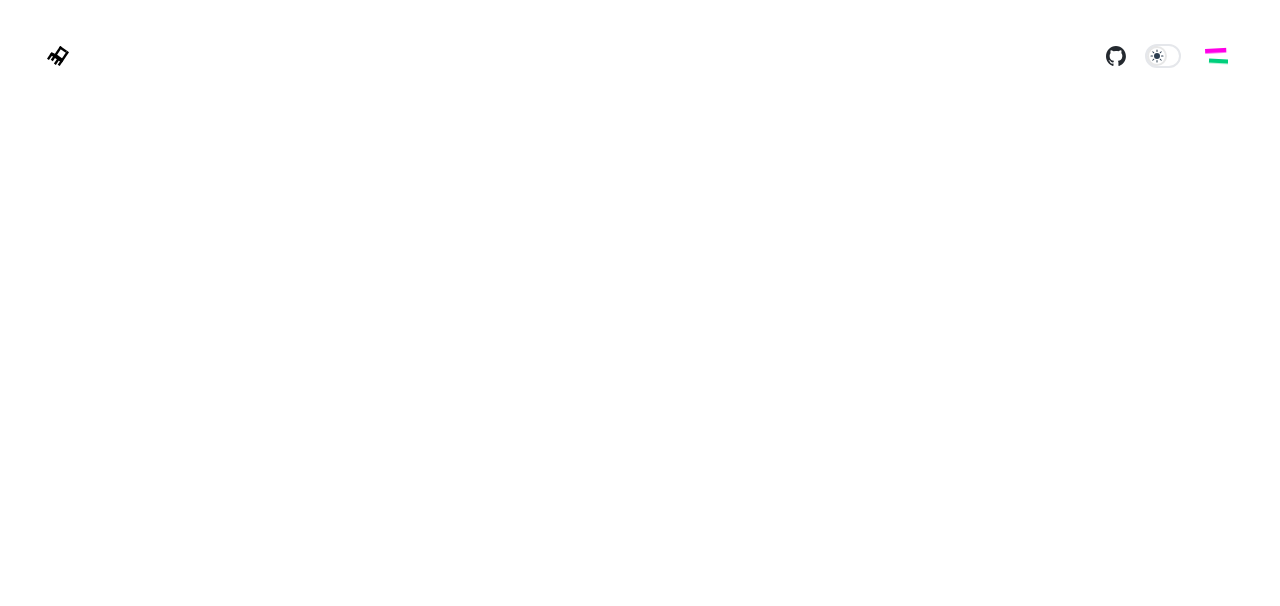
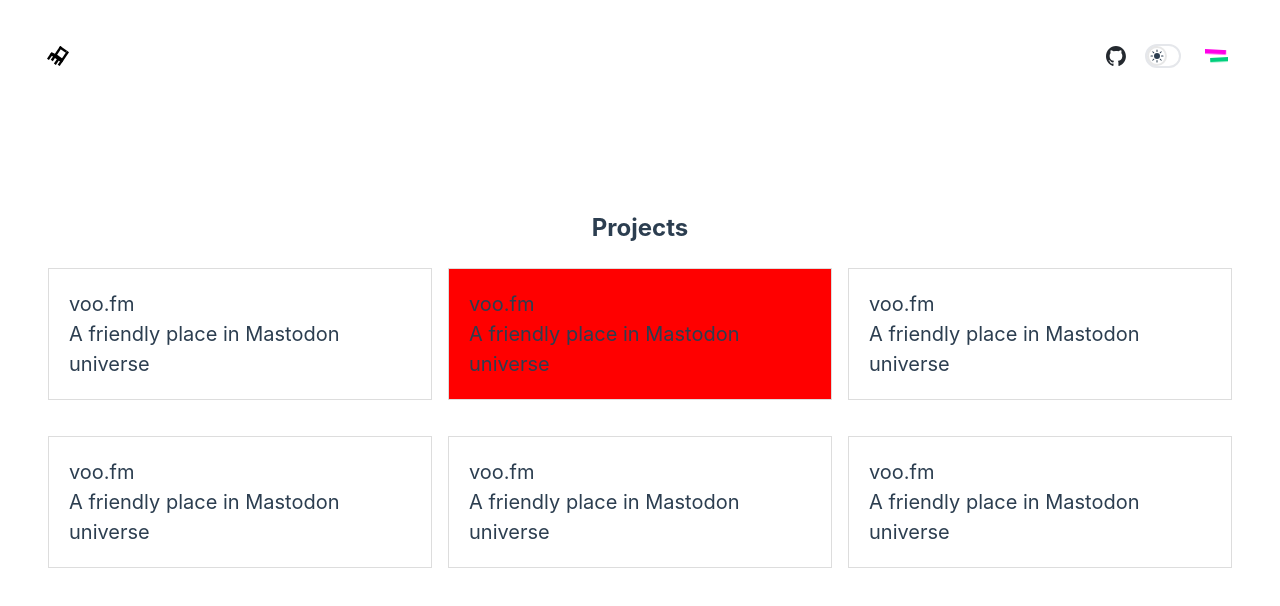
Before and after one commit to bacv/inkagu-co, a Vue app: page /projects in a window 1280 px wide. Before the commit this address had no page. Shown: the top 606 px of the page. Built offline with nearby package versions, Linux system fonts and the light colour scheme.

Commit message:
ProjectsView and related routing

```diff
--- a/src/router/index.js
+++ b/src/router/index.js
@@ -1,5 +1,5 @@
 import { createRouter, createWebHistory } from 'vue-router';
-import HomeView from '../views/HomeView.vue';
+import { AboutView, HomeView, ProjectsView } from '@/views';
 
 const router = createRouter({
   history: createWebHistory(import.meta.env.BASE_URL),
@@ -10,12 +10,18 @@
       component: HomeView,
     },
     {
+      path: '/projects',
+      name: 'projects',
+      component: ProjectsView,
+    },
+    {
       path: '/about',
       name: 'about',
       // route level code-splitting
       // this generates a separate chunk (About.[hash].js) for this route
       // which is lazy-loaded when the route is visited.
-      component: () => import('../views/AboutView.vue'),
+      // component: () => import('../views/AboutView.vue'),
+      component: AboutView,
     },
   ],
 });
--- /dev/null
+++ b/src/stores/projects.js
@@ -0,0 +1,39 @@
+import { defineStore } from 'pinia';
+
+export const useProjectsStore = defineStore('projects', {
+  state: () => ({
+    projects: [],
+  }),
+  actions: {
+    async fetchData() {
+      // const response = await fetch('your-api-endpoint');
+      // this.projects = await response.json();
+
+      this.projects = [p, f, p, p, p, p];
+    },
+  },
+});
+
+var p = {
+  title: 'voo.fm',
+  brief: 'A friendly place in Mastodon universe',
+  url: 'voo.fm',
+  repo: 'https://github.com/bacv/voo-fm',
+  logo: '',
+  screens: [''],
+  desc: 'More ......',
+  tags: ['ci', 'devops', 'mastodon'],
+  featureProject: false,
+}
+
+var f = {
+  title: 'voo.fm',
+  brief: 'A friendly place in Mastodon universe',
+  url: 'voo.fm',
+  repo: 'https://github.com/bacv/voo-fm',
+  logo: '',
+  screens: [''],
+  desc: 'More ......',
+  tags: ['ci', 'devops', 'mastodon'],
+  featureProject: true,
+}
--- /dev/null
+++ b/src/views/ProjectsView.vue
@@ -0,0 +1,23 @@
+<template>
+  <div class="p-4">
+    <h1 class="text-center text-2xl font-bold mb-6">Projects</h1>
+    <div class="grid grid-cols-1 gap-4 md:grid-cols-2 lg:grid-cols-3">
+      <template v-for="project in projectsStore.projects" :key="project.url">
+        <FeatureProjectCard v-if="project.featureProject" :project="project" />
+        <ProjectCard v-else :project="project" />
+      </template>
+    </div>
+  </div>
+</template>
+
+<script setup>
+  import { onMounted } from 'vue';
+  import { ProjectCard, FeatureProjectCard } from '@/components';
+  import { useProjectsStore } from '@/stores/projects'; // adjust the path as necessary
+
+  const projectsStore = useProjectsStore();
+
+  onMounted(async () => {
+    await projectsStore.fetchData();
+  });
+</script>
--- /dev/null
+++ b/src/views/index.js
@@ -0,0 +1,5 @@
+import HomeView from './HomeView.vue';
+import AboutView from './AboutView.vue';
+import ProjectsView from './ProjectsView.vue';
+
+export { HomeView, ProjectsView, AboutView };
```
